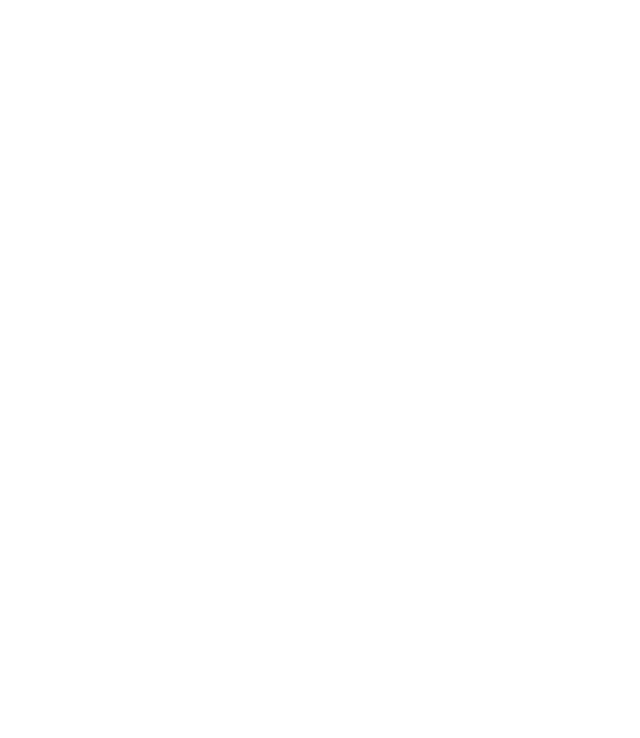
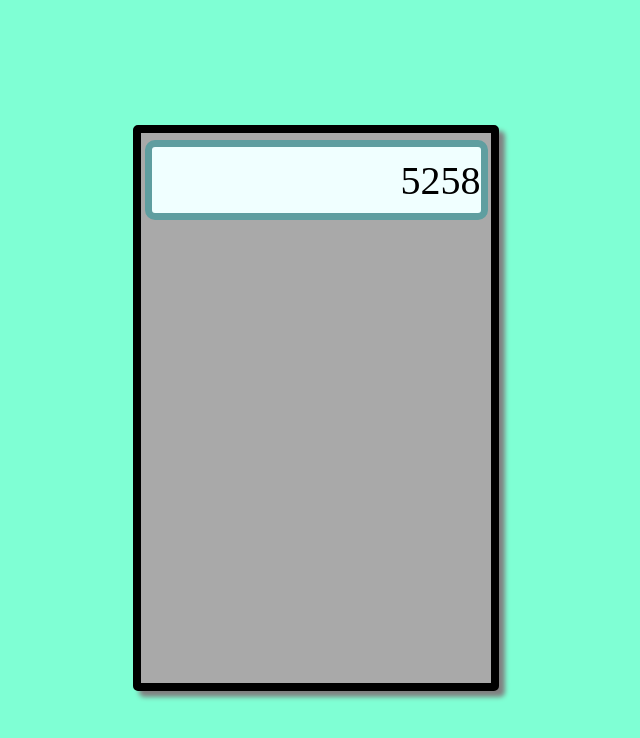
Before and after one commit to williambeach/calculator, a plain HTML site: page index.html in a window 1280 px wide. Shown: the whole page, without its empty margins (324-964 px from the left). Drawn offline with Linux system fonts and the light colour scheme.

Commit message:
add body and calculator background color size and shape skeleton

```diff
--- a/index.html
+++ b/index.html
@@ -10,6 +10,8 @@
     <link rel="icon" type="image/x-icon" href="pictures/calculator_favicon.png">
 </head>
 <body>
-
+    <div id="calculator">
+        <div id="display">5258</div>
+    </div>
 </body>
 </html>
--- a/style.css
+++ b/style.css
@@ -0,0 +1,33 @@
+body {
+    background-color: aquamarine;
+    display: flex;
+    justify-content: center;
+    align-items: center;
+    height: 100vh;
+}
+
+#calculator {
+    background-color: darkgray;
+    width: 350px;
+    height: 550px;
+    border: solid 8px black;
+    box-shadow: 6px 6px 5px gray;
+    border-radius: 5px;
+}
+
+#display {
+
+    height: 12%;
+    width: 94%;
+    margin-top: 2%;
+    border: solid 7px cadetblue;
+    margin-left: auto;
+    margin-right: auto;
+    border-radius: 10px;
+    display: flex;
+    justify-content: end;
+    align-items: center;
+    font-size: 100%;
+    background-color: azure;
+    font-size: 250%;
+}
```
